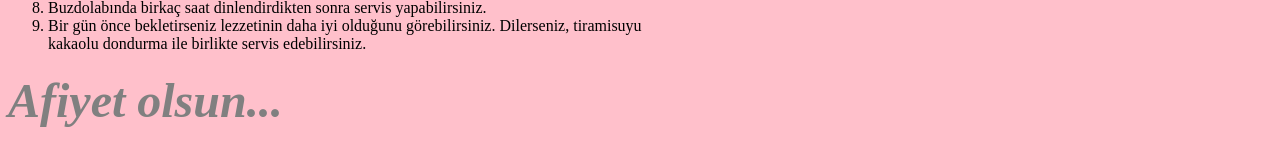
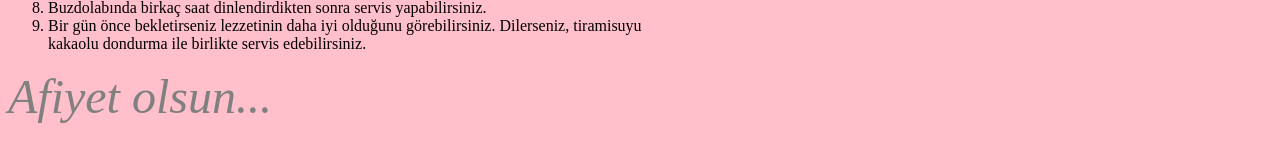
Before and after one commit to malitopal113/alistirma-3, a plain HTML site: page index.html in a window 1280 px wide. Shown: the part 889-1034 px from the top of the page. Drawn offline with Linux system fonts and the light colour scheme.

Commit message:
düzeltme

```diff
--- a/index.html
+++ b/index.html
@@ -70,7 +70,7 @@
                 <li>Buzdolabında birkaç saat dinlendirdikten sonra servis yapabilirsiniz.</li>
                 <li>Bir gün önce bekletirseniz lezzetinin daha iyi olduğunu görebilirsiniz. Dilerseniz, tiramisuyu <br> kakaolu dondurma ile birlikte servis edebilirsiniz.</li>
             </ol>
-            <h2><i><font size="16" color="gray">Afiyet olsun...</font></i></h2>
+            <i><font size="16" color="gray">Afiyet olsun...</font></i>
 
         </article>
 
```
